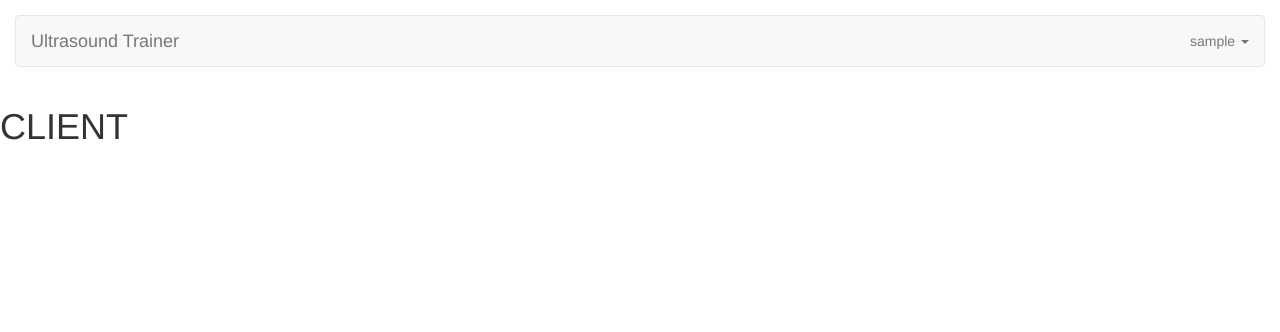
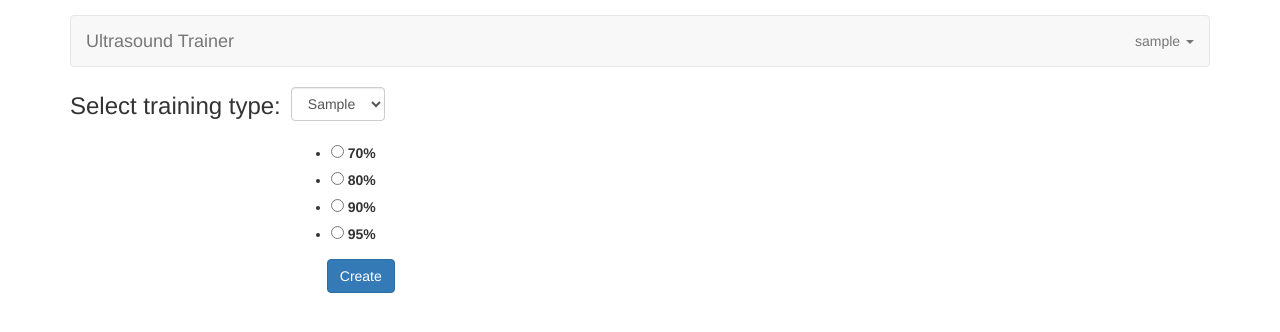
Before and after one commit to autn/ultrasound, a Django app: template templates/servey/index.html in a window 1280 px wide. Shown: the top 332 px of the page. Run offline with Django 3.2, Linux system fonts and the light colour scheme; a user stored in the database is signed in; tables that the repository leaves empty hold one stand-in row (values such as "Sample post"); the template is opened without the code that fills it: most values are stand-ins (such as "Sample title", 1, 10 or a date in 2020); some libraries are stand-ins or nearby versions.

Commit message:
update client theme

```diff
--- a/servey/router.py
+++ b/servey/router.py
@@ -3,7 +3,7 @@
 
 urlpatterns = [
     url(r'^$', views.index, name='index'),
-#     url(r'^add$', views.BlogCreate, name='blog_create'),
+    url(r'^dotest$', views.take_the_test, name='take_the_test'),
 #     url(r'^(?P<pk>\d+)', views.BlogDetail, name='blog_detail'),
 #     url(r'^(?P<pk>\d+)/edit', views.BlogUpdate, name='blog_update'),
 #     url(r'^(?P<pk>\d+)/delete', views.BlogDelete, name='blog_delete'),
--- a/static/main.css
+++ b/static/main.css
@@ -1,3 +1,26 @@
-.container-fluid{
+#container_main {
     padding-top: 15px;
 }
+
+.row {
+     margin-right: 0;
+     margin-left: 0;
+}
+
+#training_type{
+    margin-right: 10px;
+}
+h3{
+    margin-top: 6px;
+    margin-right: 10px;
+}
+.flex{
+    display: flex;
+    justify-content: flex-start;
+}
+
+.alert-error{
+    color: #a94442;
+    background-color: #f2dede;
+    border-color: #ebccd1;
+}
--- a/static/main.js
+++ b/static/main.js
@@ -0,0 +1,4 @@
+$(document).ready(function () {
+    $(".alert-success").delay(1500).slideUp(300);
+    $(".alert-error").delay(1500).slideUp(300);
+});
--- a/templates/partials/index.html
+++ b/templates/partials/index.html
@@ -10,7 +10,7 @@
         <link rel="stylesheet" href="{% static 'main.css' %}">
     </head>
     <body>
-    <div class="container-fluid">
+    <div class="container" id="container_main">
         <nav class="navbar navbar-default" role="navigation">
         <div class="navbar-header">
             <button type="button" class="navbar-toggle" data-toggle="collapse" data-target=".navbar-ex1-collapse">
--- a/templates/servey/index.html
+++ b/templates/servey/index.html
@@ -1,5 +1,46 @@
 {% extends 'partials/index.html' %}
 
 {% block content %}
-    <h1>CLIENT</h1>
+    {% if request.user.is_authenticated %}
+        <div class="flex">
+            <h3 class="">Select training type:</h3>
+            <form method="post" action="{% url 'index' %}" enctype="multipart/form-data" id="form_training_type" class="form-inline">
+                {% csrf_token %}
+                <div class="form-group">
+                    <select name="training_type" class="form-control" id="training_type">
+                        {% for typeKey, typeValue in training_type %}
+                           <option value="{{ typeKey }}">{{ typeValue }}</option>
+                        {% endfor %}
+                    </select>
+                </div>
+                <div class="procent" style="display: block;">
+                        <label class="label">
+                            Procent
+                        </label>
+                        <ul id="id_procent">
+                    <li><label for="id_procent_0"><input name="procent" value="70%" maxlength="100" id="id_procent_0" type="radio">
+                 70%</label>
+
+                </li>
+                    <li><label for="id_procent_1"><input name="procent" value="80%" maxlength="100" id="id_procent_1" type="radio">
+                 80%</label>
+
+                </li>
+                    <li><label for="id_procent_2"><input name="procent" value="90%" maxlength="100" id="id_procent_2" type="radio">
+                 90%</label>
+
+                </li>
+                    <li><label for="id_procent_3"><input name="procent" value="95%" maxlength="100" id="id_procent_3" type="radio">
+                 95%</label>
+
+                </li>
+                </ul>
+                </div>
+                <input type="submit" value="Create" class="btn btn-primary pull-right">
+            </form>
+        </div>
+    {% else %}
+        <h3 class="text-center">Please <a href="{% url 'user_login' %}">Login</a> to take the test</h3>
+    {% endif %}
+
 {% endblock %}
```
Also changed, not shown: servey/forms.py (+6 -11 lines), servey/models.py (+12 -15 lines), servey/views.py (+53 -17 lines), templates/servey/do_test.html (added, +7 -0 lines), templates/user/login.html (+8 -18 lines), templates/user/register.html (+30 -1 lines), 3 other files.
